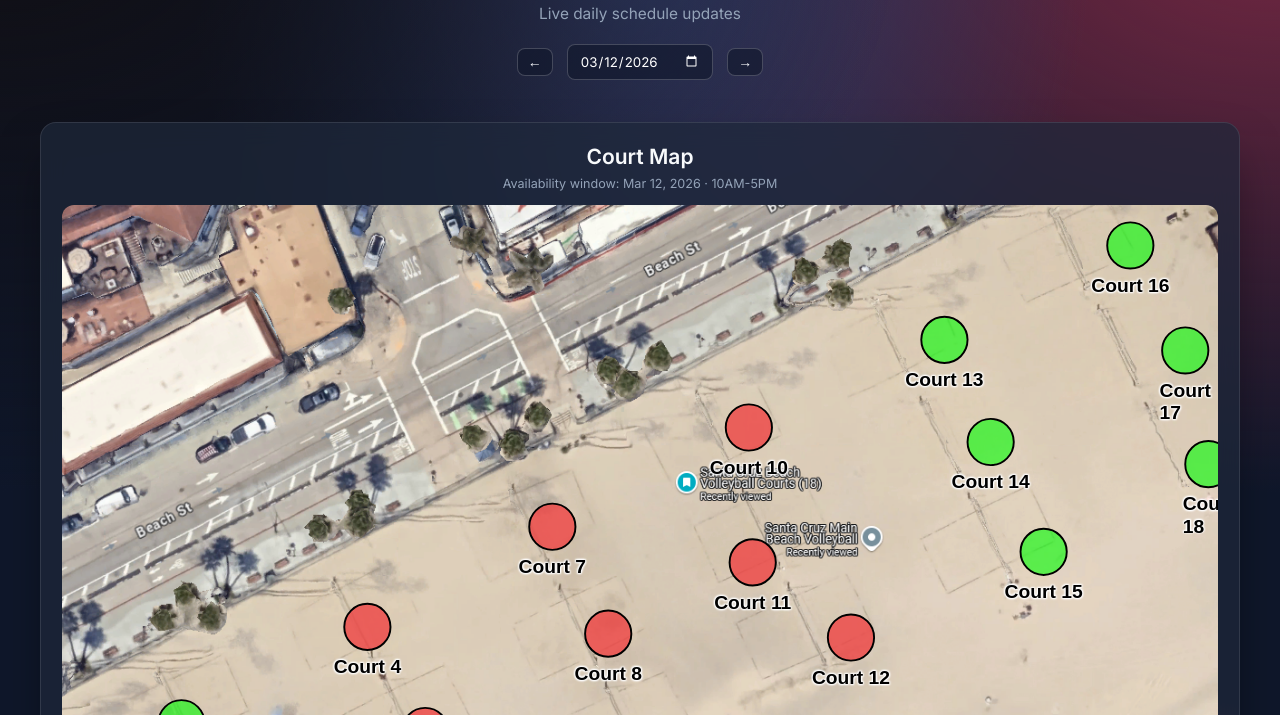
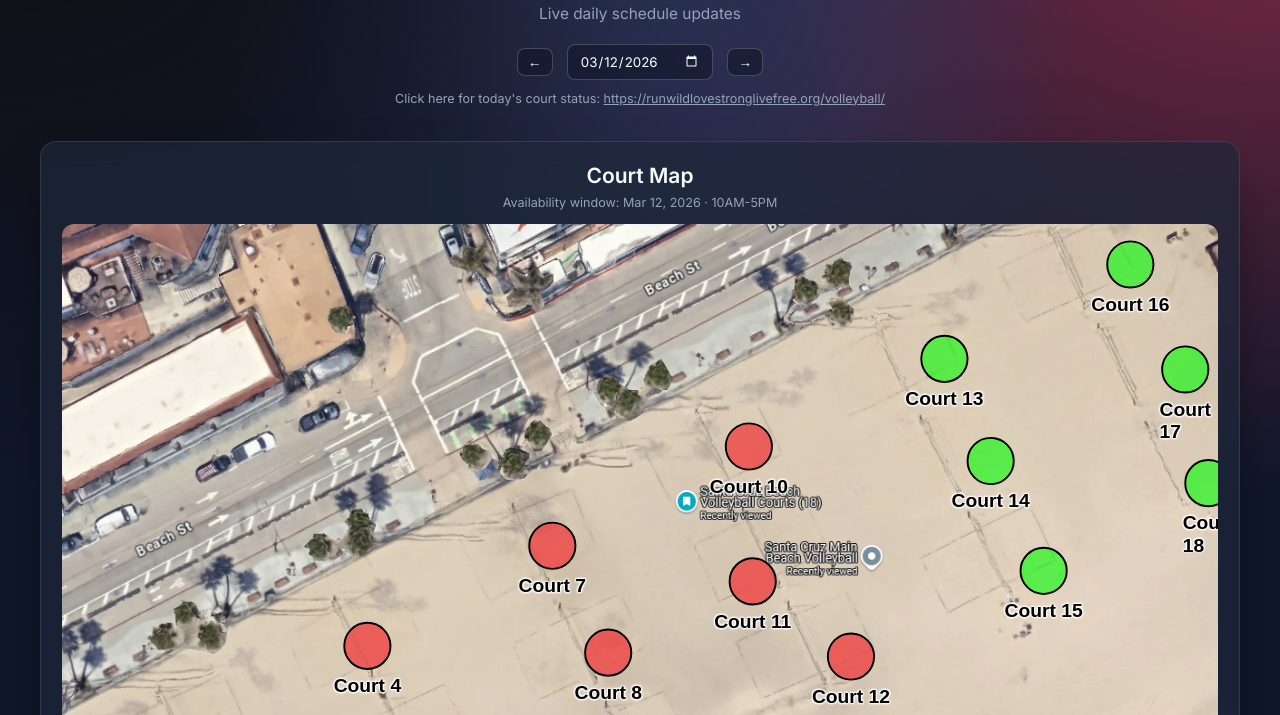
Before and after one commit to tthach830/vbfuture, a plain HTML site: page index.html in a window 1280 px wide. Shown: the part 73-788 px from the top of the page. Drawn offline with Linux system fonts and the light colour scheme.

Commit message:
Add today's court status link below date picker

```diff
--- a/index.html
+++ b/index.html
@@ -432,6 +432,9 @@
                 <input type="date" id="future-date" onchange="handleFutureDateSelect(this.value)">
                 <button type="button" class="date-nav-btn" aria-label="Next day" onclick="shiftDate(1)">→</button>
             </div>
+            <p style="margin-top: 0.75rem; text-align: center; font-size: 0.9rem; color: var(--text-secondary);">
+                Click here for today's court status: <a href="https://runwildlovestronglivefree.org/volleyball/" target="_blank" rel="noopener" style="color: var(--accent);">https://runwildlovestronglivefree.org/volleyball/</a>
+            </p>
         </header>
 
         <section class="glass-panel" style="height: auto; min-height: 0;">
```
